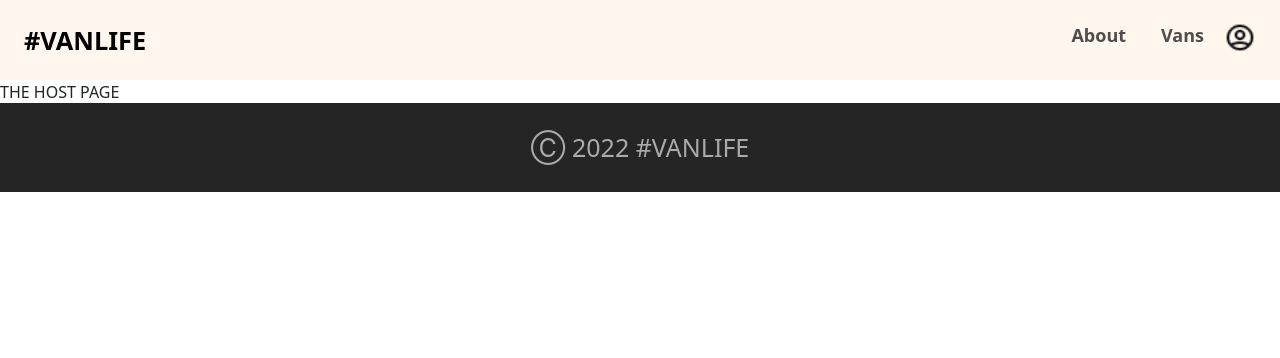
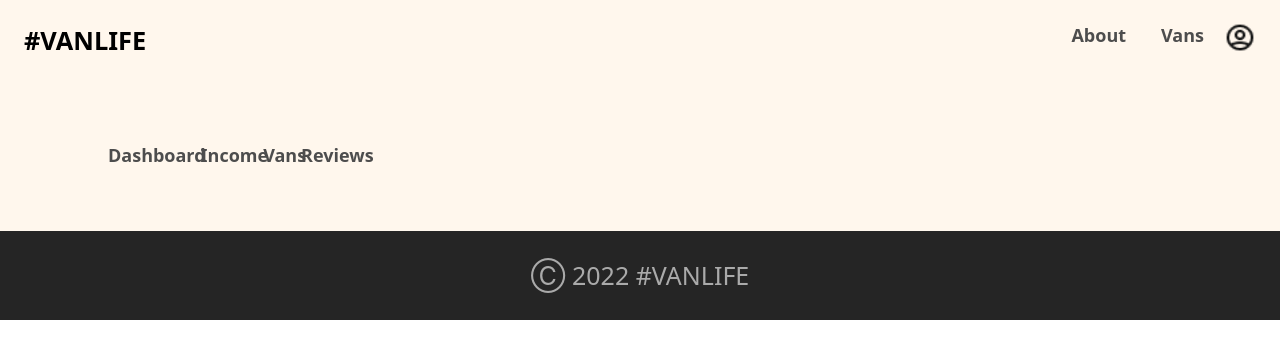
Before and after one commit to Prom-ise/vanlife-rct, a React (Vite) app: page /Host in a window 1280 px wide. Shown: the top 358 px of the page. Built offline with nearby package versions, Linux system fonts and the light colour scheme.

Commit message:
update Host.jsx

```diff
--- a/src/pages/Host.jsx
+++ b/src/pages/Host.jsx
@@ -1,8 +1,45 @@
 import React from 'react'
+import { NavLink } from "react-router-dom";
 
 const Host = () => {
+    const NavLinking = [
+        {
+        name: "Dashboard",
+        path: "/About"
+        },
+
+        {
+        name: "Income",
+        path: "/Van"
+        },
+        {
+            name: "Vans",
+            path: "/Van"
+            },
+            {
+                name: "Reviews",
+                path: "/Van"
+                },
+        // { name: "Service", path: "/About/Service" }
+    ]
   return (
-    <div>THE HOST PAGE</div>
+    <div style={{padding: '5% 10%', backgroundColor: '#fff7ed'}}>
+         {NavLinking.map((link) => (
+                <NavLink
+                 className={({ isActive }) =>
+        isActive ? "underline" : "no-underline"
+      }
+                  key={link.name}
+                  to={link.path}
+                  activeclassname="text-gray-300"
+                //   className="text-white hover:text-gray-300 px-3 py-2 rounded-md font-medium"
+                >
+                {link.name}
+
+
+                </NavLink>
+              ))}
+    </div>
   )
 }
 
```
